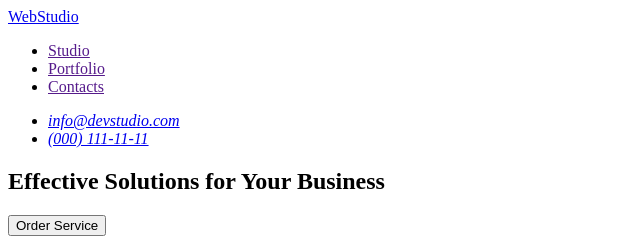
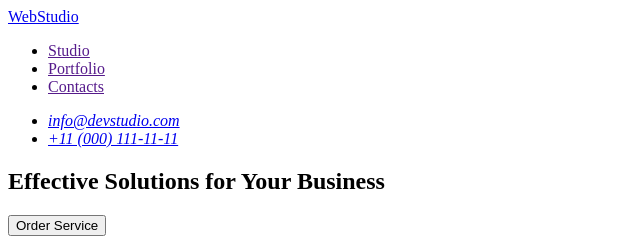
Before and after one commit to JeniaGurman/goit-markup-hw-01, a plain HTML site: page index.html in a window 1280 px wide. Shown: the top 240 px of the page, 0-640 px from the left. Drawn offline with Linux system fonts and the light colour scheme.

Commit message:
Update index.html

```diff
--- a/index.html
+++ b/index.html
@@ -25,8 +25,12 @@
         </nav>
         <address>
             <ul>
-                <li><a href="mailto:info@devstudio.com"> info@devstudio.com</a></li>
-                <li><a href="tel:110001111111">(000) 111-11-11</a>
+                <li>
+                    <a href="mailto:info@devstudio.com"> info@devstudio.com</a>
+                </li>
+                <li>
+                    <a href="tel:+110001111111">
+                        +11 (000) 111-11-11</a>
                 </li>
             </ul>
         </address>
```
